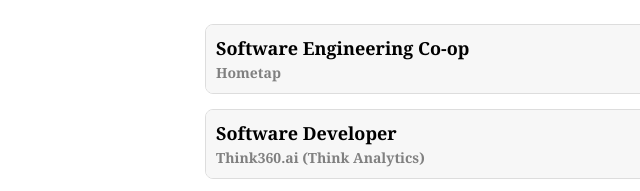
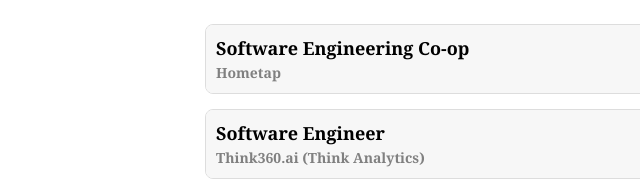
Before and after one commit to NishantGada/portfolio, a plain HTML site: page index.html in a window 1280 px wide. Shown: the part 2520-2711 px from the top of the page, 5-645 px from the left. Drawn offline with nearby package versions, Linux system fonts and the light colour scheme.

Commit message:
fix: corrects job title

```diff
--- a/index.html
+++ b/index.html
@@ -172,7 +172,7 @@
       <div class="accordion-item">
         <button class="accordion-header">
           <div>
-            <p>Software Developer</p>
+            <p>Software Engineer</p>
             <p class="experience-company-name">Think360.ai (Think Analytics)</p>
           </div>
           <span class="duration">September 2021 to June 2023</span>
```
